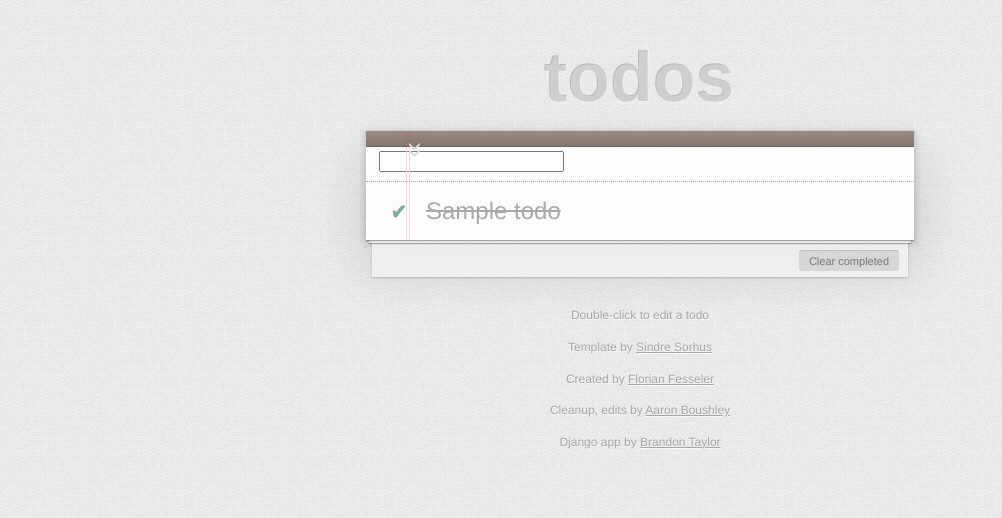
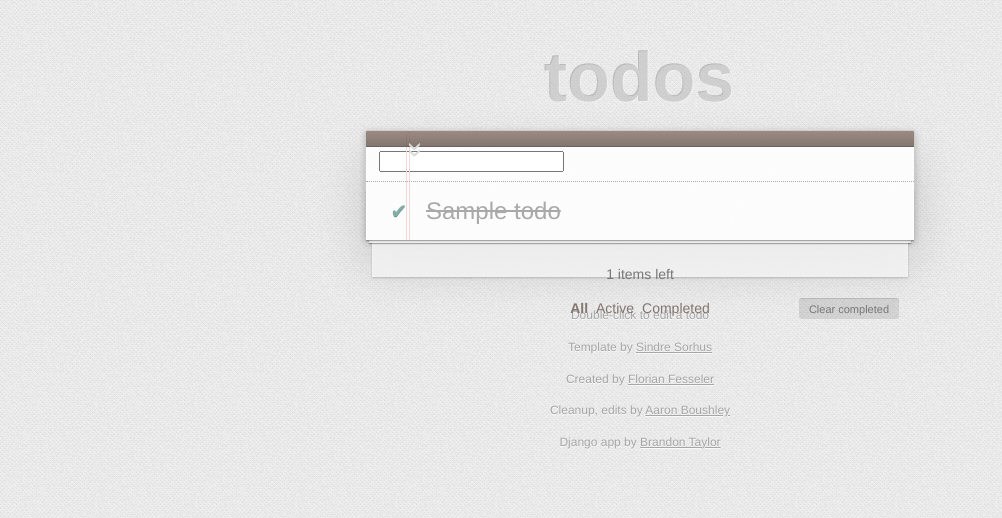
Before and after one commit to alsoicode/todos-app, a Django app: template templates/app.html in a window 1280 px wide. Shown: the top 518 px of the page, without its empty margins (0-1002 px from the left). Run offline with Django 3.2, Linux system fonts and the light colour scheme; the template is opened without the code that fills it: most values are stand-ins (such as "Sample title", 1, 10 or a date in 2020); form fields are guessed from the names that the template uses; style sheets or scripts are compiled from the project's sources; parts of the project's set-up code (start-up, migrations or seed data) failed here and were passed over; some libraries are stand-ins or nearby versions.

Commit message:
Added styling for todos count Added JavaScript to filter todos by completed/active.

```diff
--- a/static-assets/css/app.css
+++ b/static-assets/css/app.css
@@ -9,3 +9,4 @@ form ol input{margin-bottom:10px}form ol input[type="submit"]{margin-top:20px}
 form ol .helptext{margin-bottom:10px;display:block;font-style:italic;color:#666}
 body.accounts #todoapp:before{border-left:0 none;border-right:0 none}
 #todoapp h4{margin-left:20px}
+#count-info{float:left;margin:0}
--- a/static-assets/less/app.less
+++ b/static-assets/less/app.less
@@ -96,3 +96,9 @@ body
         margin-left: 20px;
     }
 }
+
+#count-info
+{
+    float: left;
+    margin: 0;
+}
--- a/templates/app.html
+++ b/templates/app.html
@@ -29,18 +29,21 @@
         </section>
         <footer id="footer">
             <div style="{% if not todos %}display: none;{% endif %}">
-                <span id="todo-count"></span>
-                <button id="clear-completed">Clear completed</button>
+                <p id="count-info"><span class="number">{{ todos|length }}</span> <span class="objects">item{{ todos|pluralize }}</span> left</p>
+                <ul id="filters">
+                    <li>
+                        <a href="#" id="filter-all" class="selected">All</a>
+                    </li>
+                    <li>
+                        <a href="#" id="filter-active">Active</a>
+                    </li>
+                    <li>
+                        <a href="#" id="filter-completed">Completed</a>
+                    </li>
+                </ul>
+                <button id="clear-completed">Clear completed <span id="completed-count"></span></button>
             </div>
         </footer>
-
-        <script type="text/html" id="todo-template">
-            <div class="view">
-                <input class="toggle" type="checkbox" />
-                <label></label>
-            </div>
-            <input type="text" value="" style="display: none;" />
-        </script>
 {% endblock content %}
 
 {% block footer %}
```
Also changed, not shown: static-assets/js/app.js (+15 -0 lines).
